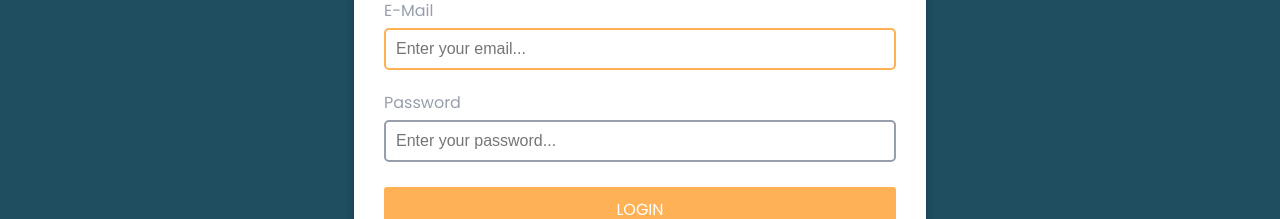
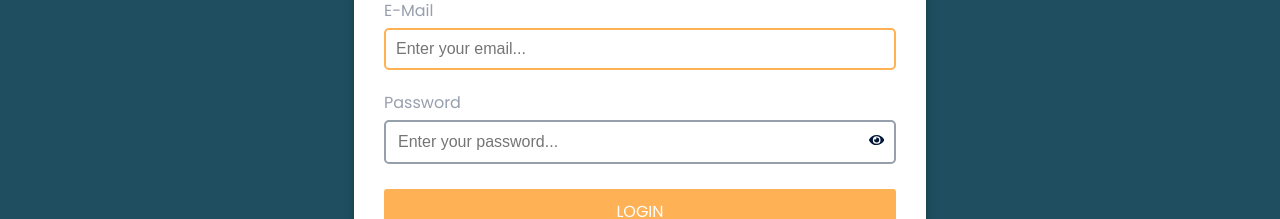
Before and after one commit to migudevelop/react-wall, a React (Create React App) app: page /login in a window 1280 px wide. Shown: the part 291-510 px from the top of the page. Built offline with nearby package versions, Linux system fonts and the light colour scheme.

Commit message:
feat(PasswordInput): add new component PasswordInput

```diff
--- a/src/components/LoginForm/index.js
+++ b/src/components/LoginForm/index.js
@@ -1,4 +1,5 @@
 import FormInput from 'components/FormInput'
+import PasswordInput from 'components/PasswordInput'
 import { memo } from 'react'
 import { connect } from 'react-redux'
 import PropTypes from 'prop-types'
@@ -44,9 +45,8 @@ const LoginForm = ({ userLogin, isSubmitting, loginError, clearError }) => {
           }}
           error={emailError}
         />
-        <FormInput
+        <PasswordInput
           name="password"
-          type="password"
           label="Password"
           placeholder="Enter your password..."
           register={register}
--- /dev/null
+++ b/src/components/PasswordInput/index.js
@@ -0,0 +1,66 @@
+import { memo, useState } from 'react'
+import PropTypes from 'prop-types'
+
+import FormValidationError from 'components/FormValidationError'
+import {
+  FormGroup,
+  LabelStyled,
+  InputStyled,
+  InputContainerStyled,
+} from './styles'
+import { FaEye, FaEyeSlash } from 'react-icons/fa'
+
+const PASSWORD_TYPE = 'password'
+
+const PasswordInput = ({
+  label,
+  name,
+  placeholder,
+  autoFocus,
+  register,
+  validation,
+  error,
+}) => {
+  const [type, setType] = useState(PASSWORD_TYPE)
+  const toggleShowPassword = () =>
+    setType(type === PASSWORD_TYPE ? 'text' : PASSWORD_TYPE)
+  return (
+    <FormGroup>
+      {label && <LabelStyled htmlFor={name}>{label}</LabelStyled>}
+      <InputContainerStyled>
+        <InputStyled
+          type={type}
+          {...register(name, validation)}
+          placeholder={placeholder}
+          autoFocus={autoFocus}
+        />
+        {type === PASSWORD_TYPE ? (
+          <FaEye onClick={toggleShowPassword} />
+        ) : (
+          <FaEyeSlash onClick={toggleShowPassword} />
+        )}
+      </InputContainerStyled>
+      <FormValidationError name={name} error={error} />
+    </FormGroup>
+  )
+}
+
+PasswordInput.propTypes = {
+  label: PropTypes.string,
+  name: PropTypes.string.isRequired,
+  placeholder: PropTypes.string,
+  autoFocus: PropTypes.bool,
+  register: PropTypes.func.isRequired,
+  validation: PropTypes.object,
+  error: PropTypes.object,
+}
+
+PasswordInput.defaultProps = {
+  label: '',
+  placeholder: '',
+  autoFocus: false,
+  validation: {},
+  error: {},
+}
+
+export default memo(PasswordInput)
--- /dev/null
+++ b/src/components/PasswordInput/styles.js
@@ -0,0 +1,41 @@
+import styled from 'styled-components'
+
+export const FormGroup = styled.div`
+  display: flex;
+  flex-direction: column;
+`
+
+export const LabelStyled = styled.label`
+  margin: 20px 0 5px;
+`
+
+export const InputStyled = styled.input`
+  color: ${({ theme }) => theme.textColor};
+  font-size: 16px;
+  width: 100%;
+  border: none;
+  background: rgba(0, 0, 0, 0);
+  outline: none;
+`
+
+export const InputContainerStyled = styled.div`
+  display: flex;
+  flex-flow: row;
+  justify-content: space-between;
+  color: ${({ theme }) => theme.textColor};
+  padding: 10px;
+  font-size: 16px;
+  border: 2px solid ${({ theme }) => theme.secundaryTextColor};
+  background: rgba(0, 0, 0, 0);
+  outline: none;
+  border-radius: 5px;
+  svg {
+    color: ${({ theme }) => theme.textColor};
+    font-size: 16px;
+    cursor: pointer;
+  }
+  :hover,
+  :focus {
+    border: 2px solid ${({ theme }) => theme.primaryColor};
+  }
+`
```
